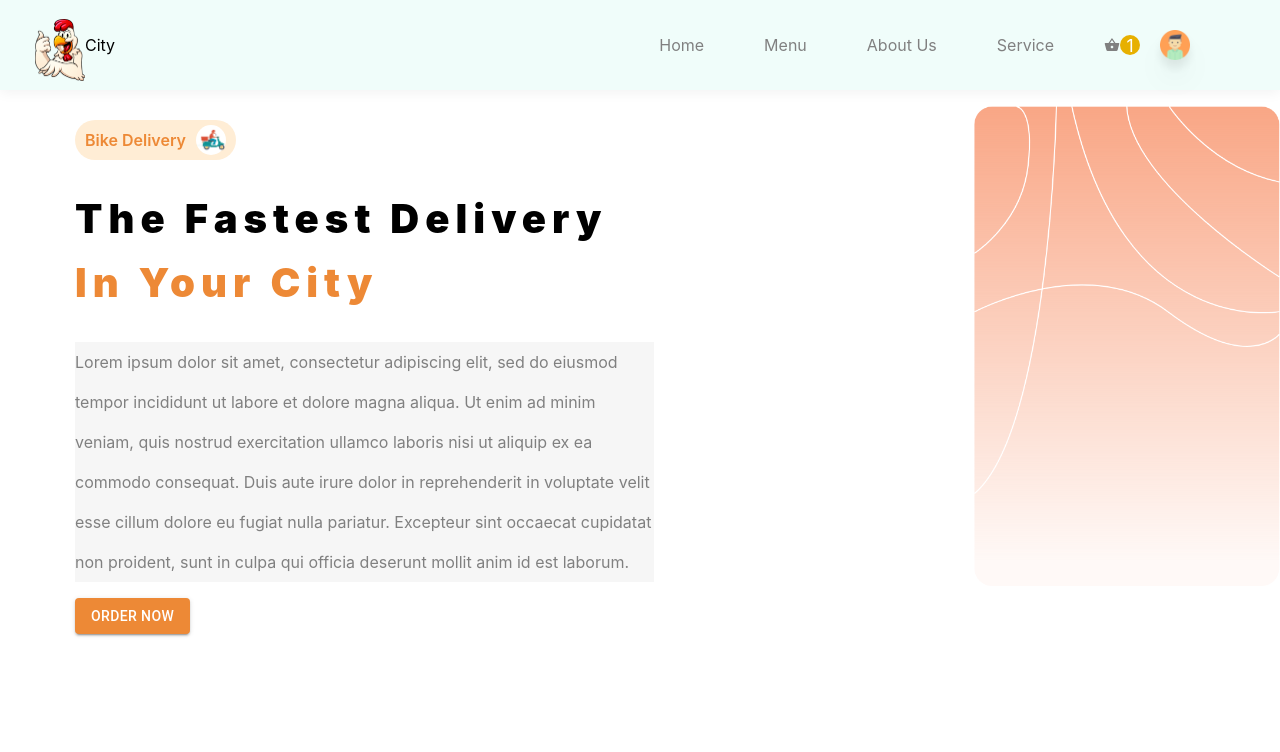
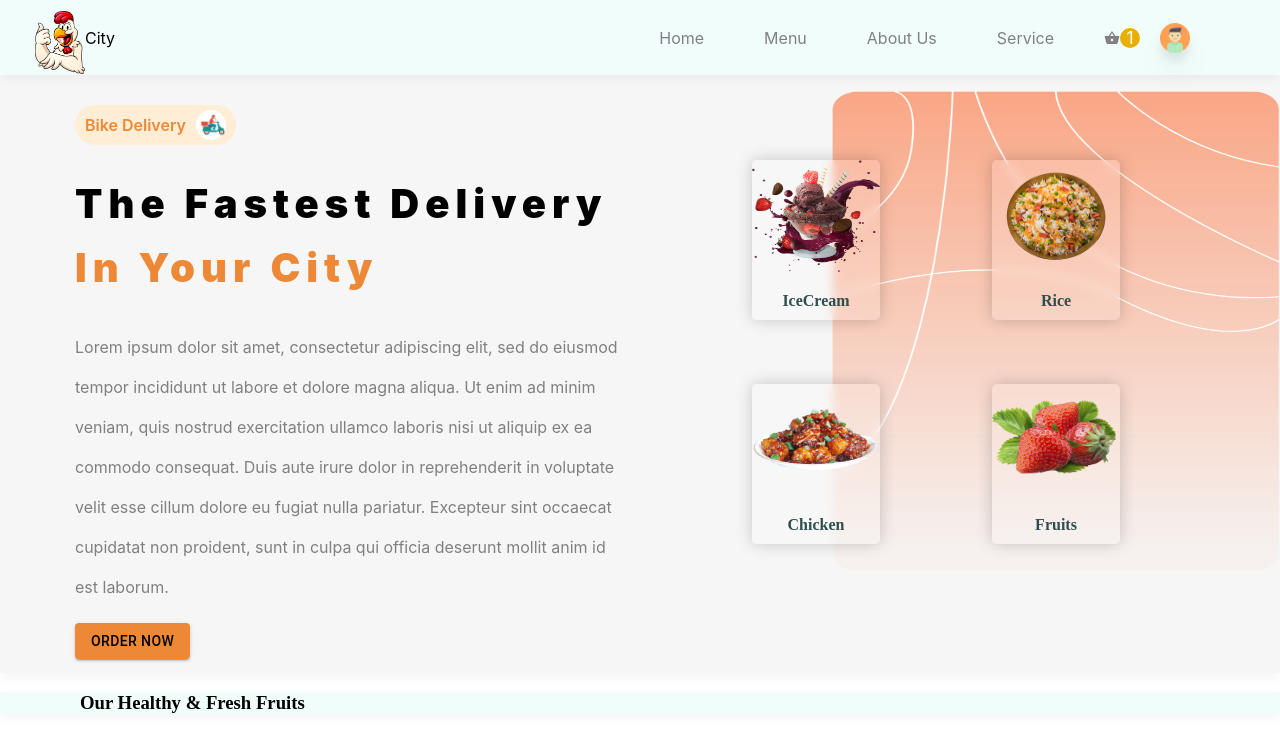
Before and after one commit to shivam17ace/sketch-ui, a React (Create React App) app: page / in a window 1280 px wide. Shown: the top 752 px of the page. Built offline with nearby package versions, Linux system fonts and the light colour scheme.

Commit message:
welcome page

```diff
--- a/package.json
+++ b/package.json
@@ -18,6 +18,7 @@
     "react-router-dom": "^6.3.0",
     "react-scripts": "5.0.1",
     "react-select": "^5.4.0",
+    "react-tabs": "^5.1.0",
     "web-vitals": "^2.1.4"
   },
   "scripts": {
--- a/src/Components/Welcome/welcome.js
+++ b/src/Components/Welcome/welcome.js
@@ -1,24 +1,28 @@
 import React, { useState } from "react";
-import "../Welcome/welcome.scss"
+import "../Welcome/welcome.scss";
 import Logo from "../../Images/logo.png";
 import Avatar from "../../Images/avatar.png";
-import {MdShoppingBasket} from "react-icons/md";
-import {motion} from "framer-motion";
-import Select from 'react-select';
+import { MdShoppingBasket } from "react-icons/md";
+import { motion } from "framer-motion";
+import Select from "react-select";
 import Delivery from "../../Images/delivery.png";
-import Button from '@mui/material/Button';
-import HeroBg from "../../Images/heroBg.png"
+import Button from "@mui/material/Button";
+import HeroBg from "../../Images/heroBg.png";
+import I1 from "../../Images/i1.png";
+import C1 from "../../Images/c1.png";
+import F1 from "../../Images/f1.png";
+import R1 from "../../Images/r1.png";
 
-function Welcome () {
+function Welcome() {
   const [isDropDownVisible, setIsDropDownVisible] = useState(false);
 
-    const toggleDropDown = () =>{
+  const toggleDropDown = () => {
     const data = isDropDownVisible ? false : true;
     setIsDropDownVisible(data);
-    }
-    const option =[{label: 'Logout', icon:'MdLogout'}];
+  };
+  const option = [{ label: "Logout", icon: "MdLogout" }];
 
-    return(
+  return (
     <div className="container">
       <div className="navbar">
         <div className="logo">
@@ -26,28 +30,26 @@ function Welcome () {
           <span>City</span>
         </div>
         <ul>
-                <motion.li whileTap={{scale:0.8}}>Home</motion.li>
-                <motion.li whileTap={{scale:0.8}}>Menu</motion.li>
-                <motion.li whileTap={{scale:0.8}}>About Us</motion.li>
-                <motion.li whileTap={{scale:0.8}}>Service</motion.li>
+          <motion.li whileTap={{ scale: 0.8 }}>Home</motion.li>
+          <motion.li whileTap={{ scale: 0.8 }}>Menu</motion.li>
+          <motion.li whileTap={{ scale: 0.8 }}>About Us</motion.li>
+          <motion.li whileTap={{ scale: 0.8 }}>Service</motion.li>
         </ul>
-            <motion.span whileTap={{scale:0.7}} className="icon-shopping">
+        <motion.span whileTap={{ scale: 0.7 }} className="icon-shopping">
           <MdShoppingBasket />
           <div className="cart_count">1</div>
         </motion.span>
         <div className="avatar_logo" onClick={toggleDropDown}>
-                <motion.img whileTap={{scale:0.7}} src={Avatar} alt="avatar" />
+          <motion.img whileTap={{ scale: 0.7 }} src={Avatar} alt="avatar" />
         </div>
-            {
-                isDropDownVisible ?
+        {isDropDownVisible ? (
           <span>
-                  <Select options={option} defaultValue={''} />
+            <Select options={option} defaultValue={""} />
           </span>
-                : null
-            }
+        ) : null}
       </div>
-        <div className="row container_content">
-            <div className="left_portion col-lg-6 col-sm-6">
+      <div className="container_content">
+        <div className="left_portion">
           <div className="inner_content_left">
             <p>Bike Delivery</p>
             <span className="image_span">
@@ -55,22 +57,60 @@ function Welcome () {
             </span>
           </div>
           <div className="inner_header">
-                    <h1>The Fastest Delivery <span className="inner_left_heading">In Your City</span></h1>
+            <h1>
+              The Fastest Delivery{" "}
+              <span className="inner_left_heading">In Your City</span>
+            </h1>
           </div>
           <div className="inner_left_paragraph">
             <p>
-                    Lorem ipsum dolor sit amet, consectetur adipiscing elit, sed do eiusmod tempor incididunt ut labore et dolore magna aliqua. Ut enim ad minim veniam, quis nostrud exercitation ullamco laboris nisi ut aliquip ex ea commodo consequat. Duis aute irure dolor in reprehenderit in voluptate velit esse cillum dolore eu fugiat nulla pariatur. Excepteur sint occaecat cupidatat non proident, sunt in culpa qui officia deserunt mollit anim id est laborum.
+              Lorem ipsum dolor sit amet, consectetur adipiscing elit, sed do
+              eiusmod tempor incididunt ut labore et dolore magna aliqua. Ut
+              enim ad minim veniam, quis nostrud exercitation ullamco laboris
+              nisi ut aliquip ex ea commodo consequat. Duis aute irure dolor in
+              reprehenderit in voluptate velit esse cillum dolore eu fugiat
+              nulla pariatur. Excepteur sint occaecat cupidatat non proident,
+              sunt in culpa qui officia deserunt mollit anim id est laborum.
             </p>
           </div>
-                <motion.div whileTap={{scale:0.9}} className="inner_left_button">
-                     <Button variant="contained" className="order_button">Order Now</Button>
+          <motion.div whileTap={{ scale: 0.9 }} className="inner_left_button">
+            <Button variant="contained" className="order_button">
+              Order Now
+            </Button>
           </motion.div>
         </div>
-            <div className="right_portion col-lg-6 col-sm-6">
+        <div className="right_portion">
           <img src={HeroBg} alt="herobackground" className="image_right" />
+          <div className="wrapper_overlay">
+            <div className="overlay_1 overlay_blur">
+              <img src={I1} alt="icecream" />
+              <p className="dish_name">IceCream</p>
+            </div>
+            <div className="overlay_2 overlay_blur">
+              <img src={R1} alt="rice" />
+              <p className="dish_name">Rice</p>
+            </div>
+          </div>
+          <div className="wrapper_overlay_2">
+            <div className="overlay_blur overlay_3">
+              <img src={C1} alt="chicken" />
+              <p className="dish_name">Chicken</p>
+            </div>
+            <div className="overlay_blur overlay_4">
+              <img src={F1} alt="fruit" />
+              <p className="dish_name">Fruits</p>
             </div>
           </div>
         </div>
-    )
+      </div>
+      <div className="container_content_2">
+        <div className="container_inner_content_2">
+          <div className="inner_content_heading">
+            <h3>Our Healthy & Fresh Fruits</h3>
+          </div>
+        </div>
+      </div>
+    </div>
+  );
 }
 export default Welcome;
--- a/src/Components/Welcome/welcome.scss
+++ b/src/Components/Welcome/welcome.scss
@@ -1,6 +1,6 @@
 .container {
     .navbar {
-        height: 90px;
+        height: 75px;
         width: 100%;
         box-shadow: 0 3px 12px RGB(22 22 22 / 5%);
         background-color: RGB(240 253 250);
@@ -94,7 +94,8 @@
 
     .container_content {
         display: flex;
-
+        box-shadow: 0 3px 12px RGB(22 22 22 / 5%);
+        background-color: #f6f6f6;
 
         .left_portion {
             width: 50%;
@@ -156,8 +157,9 @@
             .inner_left_button {
 
                 .order_button {
-                    color: #fff;
+                    color: black;
                     background-color: #ed8936;
+                    margin-bottom: 1em;
                 }
             }
         }
@@ -168,7 +170,97 @@
 
             .image_right {
                 height: 30em;
-                margin-left: 15em;
+                margin-left: 8em;
+                width: 28em;
+            }
+            .wrapper_overlay {
+                // display: flex;
+                // position: absolute;
+                // top: 100px;
+                // right: 120px;
+
+                .overlay_1 {
+                    position: absolute;
+                    top: 10em;
+                    right: 25em;
+                }
+
+                .overlay_2 {
+                    position: absolute;
+                    top: 10em;
+                    right: 10em;
+                }
+
+            .overlay_blur {
+                cursor: pointer;
+                width: fit-content;
+                box-shadow: 0 0 1rem 0 RGB(0 0 0 / 20%);
+                border-radius: 5px;
+                background-color: rgba(255, 255, 255, .15);
+                backdrop-filter: blur(5px);
+                text-align: center;
+                height: 10em;
+
+                img {
+                    height: 7rem;
+                    width: 8rem;
+                }
+            }
+            }
+
+            .wrapper_overlay_2 {
+                // display: flex;
+                // position: absolute;
+                // top: 400px;
+                // right: 120px;
+
+                .overlay_3 {
+                    position: absolute;
+                    top: 24em;
+                    right: 25em;
+                }
+
+                .overlay_4 {
+                    position: absolute;
+                    top: 24em;
+                    right: 10em;
+                }
+
+                .overlay_blur {
+                    cursor: pointer;
+                    width: fit-content;
+                    box-shadow: 0 0 1rem 0 RGB(0 0 0 / 20%);
+                    border-radius: 5px;
+                    background-color: rgba(255, 255, 255, .15);
+                    backdrop-filter: blur(5px);
+                    text-align: center;
+                    height: 10em;
+
+                    img {
+                        height: 7rem;
+                        width: 8rem;
+                    }
+                }
+            }
+
+            .dish_name {
+                font-family: ui-sans-serif;
+                font-weight: 800;
+                color: darkslategrey;
+            }
+        }
+    }
+
+    .container_content_2 {
+        box-shadow: 0 3px 12px RGB(22 22 22 / 5%);
+        background-color: RGB(240 253 250);
+
+        .container_inner_content_2 {
+            margin-left: 80px;
+
+            .inner_content_heading {
+                font-family: cursive;
+
             }
         }
     }
```
Also changed, not shown: 1 other file (tests, documents, lock files or other folders). Lines whose indentation alone changed are shown as unchanged.
